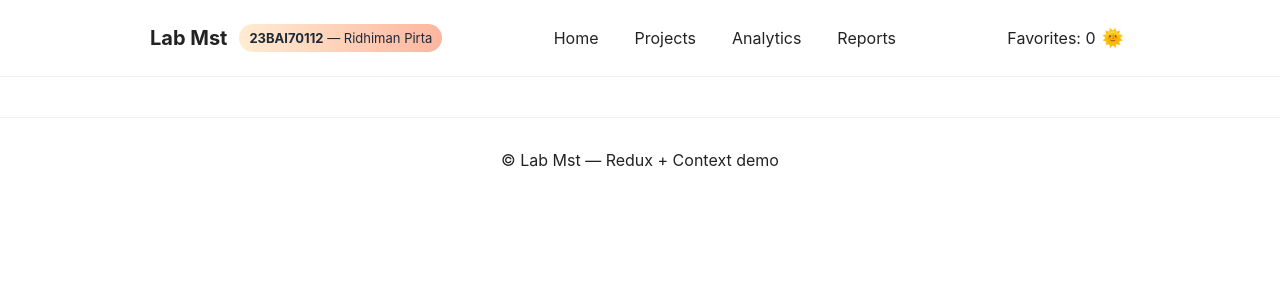
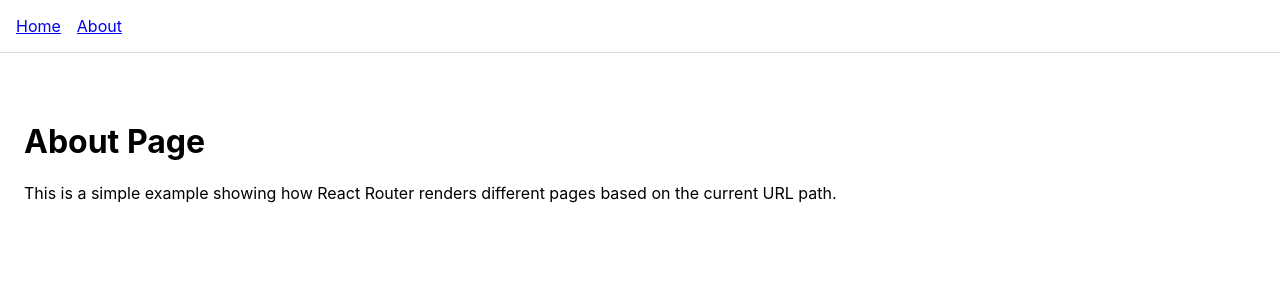
Before and after one commit to RidhimanPirta10/exp7, a React (Create React App) app: page /about in a window 1280 px wide. Shown: the top 300 px of the page. Built offline with nearby package versions, Linux system fonts and the light colour scheme.

Commit message:
Add React Router demo app with Home/About pages

```diff
--- a/src/index.js
+++ b/src/index.js
@@ -1,14 +1,16 @@
 import React from 'react';
 import ReactDOM from 'react-dom/client';
 import './index.css';
-// Use Experiment5 App which includes Redux Toolkit and new page
-import App from './experiment4/App';
+import { BrowserRouter } from 'react-router-dom';
+import App from './react-router-example/App';
 import reportWebVitals from './reportWebVitals';
 
 const root = ReactDOM.createRoot(document.getElementById('root'));
 root.render(
   <React.StrictMode>
-    <App />
+    <BrowserRouter>
+      <App />
+    </BrowserRouter>
   </React.StrictMode>
 );
 
--- /dev/null
+++ b/src/react-router-example/App.jsx
@@ -0,0 +1,38 @@
+import React from "react";
+import { Link, Routes, Route } from "react-router-dom";
+import Home from "./pages/Home";
+import About from "./pages/About";
+
+export default function App() {
+  return (
+    <div>
+      <nav
+        style={{
+          padding: "1rem",
+          borderBottom: "1px solid #ddd",
+          marginBottom: "1.5rem",
+        }}
+      >
+        <Link to="/" style={{ marginRight: "1rem" }}>
+          Home
+        </Link>
+        <Link to="/about">About</Link>
+      </nav>
+
+      <Routes>
+        <Route path="/" element={<Home />} />
+        <Route path="/about" element={<About />} />
+        {/* Optional 404 route: */}
+        <Route
+          path="*"
+          element={
+            <main style={{ padding: "1.5rem" }}>
+              <h1>404 — Page not found</h1>
+              <p>The page you are looking for does not exist.</p>
+            </main>
+          }
+        />
+      </Routes>
+    </div>
+  );
+}
--- /dev/null
+++ b/src/react-router-example/pages/About.jsx
@@ -0,0 +1,13 @@
+import React from "react";
+
+export default function About() {
+  return (
+    <main style={{ padding: "1.5rem" }}>
+      <h1>About Page</h1>
+      <p>
+        This is a simple example showing how React Router renders different pages
+        based on the current URL path.
+      </p>
+    </main>
+  );
+}
--- /dev/null
+++ b/src/react-router-example/pages/Home.jsx
@@ -0,0 +1,10 @@
+import React from "react";
+
+export default function Home() {
+  return (
+    <main style={{ padding: "1.5rem" }}>
+      <h1>Home Page</h1>
+      <p>Welcome to the React Router demo. Use the links above to navigate.</p>
+    </main>
+  );
+}
```
Also changed, not shown: src/react-router-example/main.jsx (added, +14 -0 lines), 1 other file (tests, documents, lock files or other folders).
